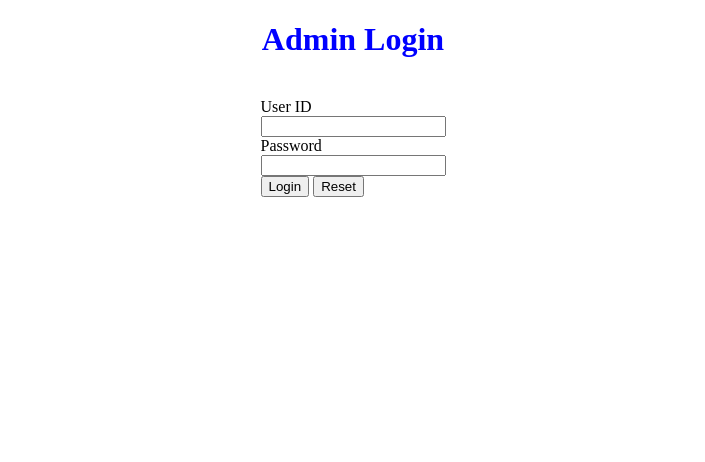
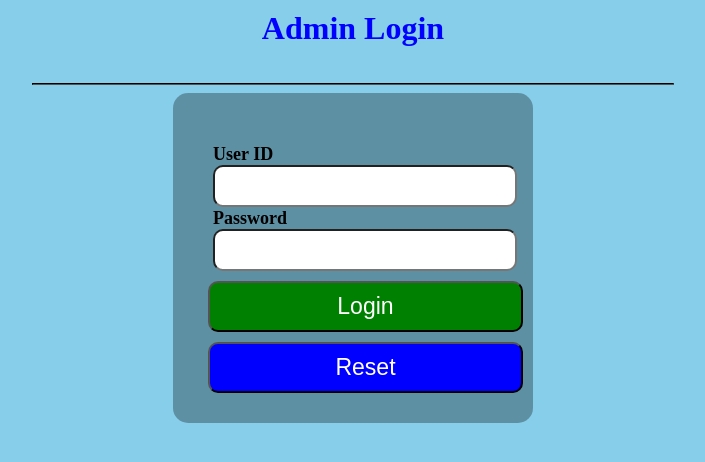
Before and after one commit to bhavansathru/library-management-system-, a Flask app: page / in a window 1280 px wide. Shown: the top 462 px of the page, without its empty margins (287-992 px from the left). Run offline with Flask 2, Linux system fonts and the light colour scheme.

Commit message:
Add Styles

```diff
--- a/Library-Management-System/app.py
+++ b/Library-Management-System/app.py
@@ -1,6 +1,40 @@
+import threading
+import requests
+import json
 import sqlite3
 from datetime import datetime
 from flask import Flask, flash, redirect, render_template, request, session, url_for
+
+def addApiBooks():
+   mydb = sqlite3.connect('lbms.db')
+   mycursor = mydb.cursor()
+   try:
+      qry= "select * from bookStocks"
+      mycursor.execute(qry)
+   except:
+      datas = None
+   else:
+      datas = mycursor.fetchall()
+   if not bool(datas):
+      req = requests.get("https://frappe.io/api/method/frappe-library")
+      apiBooks = json.loads(req.content)['message']
+      myBook = []
+      for book in apiBooks:
+         book = {'title' : book['title'],'authors' : book['authors'],
+                  'isbn' : book['isbn'],'publicationDate' : book['publication_date'],
+                  'publication' : book['publisher'], 'nob' : 0}
+         myBook.append(book)
+      books = [tuple(book.values()) for book in myBook]
+      qry = """create table if not exists bookStocks (title text, author text, isbn text primary key,
+         pubDate text, publication text, nob integer)"""
+      qry2 = "insert into bookStocks (title, author, isbn, pubDate, publication, nob) values (?, ?, ?, ?, ?, ?)"
+      mycursor.execute(qry)
+      mycursor.executemany(qry2, books)
+   mydb.commit()
+   mycursor.close()
+   mydb.close()
+t1 = threading.Thread(target = addApiBooks)
+t1.start()
 
 app = Flask(__name__)
 
@@ -22,12 +56,12 @@ def login():
         (userId, password))
         data = myCursor.fetchone()
         myCursor.close()
-        if data :
+        if bool(data):
             flash("you are successfuly logged in")
             return redirect('/home')
         else:
-         error = "invalid password"
-   return render_template("login.html", error= error)
+         return  "<h1>invalid User Name password</h1>"
+   return render_template("login.html")
 
 @app.route('/home')
 def home():
@@ -79,7 +113,7 @@ def addBook():
          print(f"Error : {e}")
       else:
         mycursor = mydb.cursor()
-        qry = """create table if not exists bookStocks (title text, author text, isbn integer primary key,
+        qry = """create table if not exists bookStocks (title text, author text, isbn text primary key,
        pubDate text, publication text, nob integer)"""
         qry2 = "insert into bookStocks (title, author, isbn, pubDate, publication, nob) values (?, ?, ?, ?, ?, ?)"
         mycursor.execute(qry)
@@ -103,7 +137,7 @@ def issueBook():
       else:
          mycursor = mydb.cursor()
          qry1 = """create table if not exists issuedBooks(userId text primary key,
-          isbn integer,issuedDate text, returnDate text, fineAmount integer)"""
+          isbn text,issuedDate text, returnDate text, fineAmount integer)"""
          qry2 = "insert into issuedBooks(userId, isbn, issuedDate)values(?, ?, ?)"
          mycursor.execute(qry1)
          mycursor.execute(qry2, (userId, isbn, issueDate))
@@ -151,8 +185,14 @@ def returnBook():
 def issuedBook():
    mydb = sqlite3.connect("lbms.db")
    mycursor = mydb.cursor()
-   mycursor.execute("select * from issuedBooks ")
-   datas = mycursor.fetchall()
+   datas = []
+   try:
+      mycursor.execute("select * from issuedBooks ")
+   except:
+      qry1 = """create table if not exists issuedBooks(userId text primary key,
+          isbn text,issuedDate text, returnDate text, fineAmount integer)"""
+   else:
+      datas = mycursor.fetchall()
    mydb.commit()
    mycursor.close()
    mydb.close()
@@ -161,6 +201,7 @@ def issuedBook():
 
 @app.route("/searchBook", methods = ['POST', 'GET'])
 def searchBook():
+   addApiBooks()
    mydb = sqlite3.connect("lbms.db")
    mycursor = mydb.cursor()
    mycursor.execute("select * from bookStocks")
@@ -176,7 +217,7 @@ def searchBook():
          return f"<p>{e}</p>"
       else:
          mycursor = mydb.cursor()
-         mycursor.execute("select * from bookStocks where title = ? order by title asc", (title,))
+         mycursor.execute("select * from bookStocks where title like ? order by title asc", ('%'+str(title)+'%',))
          datas = mycursor.fetchall()
          mydb.commit()
          mycursor.close()
@@ -193,7 +234,7 @@ def searchUser():
    datas = mycursor.fetchall()
    if request.method == 'POST':
       name = request.form.get("name")
-      mycursor.execute("select * from users where name = ? order by name asc", (name,))
+      mycursor.execute("select * from users where name like ? order by name asc", ('%'+name+'%',))
       datas = mycursor.fetchall()
       mycursor.close()
       return render_template("searchUser.html", users = datas)
@@ -228,6 +269,7 @@ def editBook(bookId):
       datas = mycursor.fetchone()
       mycursor.close()
       mydb.close()
+      print(datas)
       return render_template("editBook.html", book = datas)
 @app.route("/editUser/<string:userID>", methods = ['POST', "GET"])
 def editUser(userID):
--- a/Library-Management-System/static/css/style.css
+++ b/Library-Management-System/static/css/style.css
@@ -1,16 +1,173 @@
-div.header, .header{
-    text-align: center;
-    color: blue;
+body{
+  margin: 0px;
+  padding: 0px;
+  background-color:skyblue;
 }
-div.form
-{
-    display: block;
-    text-align: center;
+.block{
+  text-align: center;
 }
-form
-{
-    display: inline-block;
-    margin-left: auto;
-    margin-right: auto;
-    text-align: left;
+.header{
+  text-align: center;
+  width: 100%;
+  color: blue;
 }
+.centre{
+  width: 25%;
+  height: 100%;
+  padding: 20px;
+  display: inline-block;
+  text-align: left;
+  background-color: rgba(0,0,0,.3);
+  border-radius: 15px;
+}
+.userId, .password{
+  margin-right: 20px;
+  margin-left: 15px;
+}
+input[type="text"],input[type="password"]{
+  text-shadow: 3px;
+  margin: 20px 20px;
+  font-size: large;
+  text-align: left;
+  width: 100%;
+  border-radius: 15px;
+  padding: 10px;
+}
+input[type="reset"]{
+  background-color:blue;
+  margin: 10px 20px 10px 10px;
+  width: 100%;
+  padding: 10px;
+  font-size: larger;
+  border-radius: 10px;
+  color: white;
+}
+/*Style for Home*/
+.grid-container {
+  display: grid;
+  grid-template-columns:auto;
+  background-color: skyblue;
+  margin-left: 50px;
+}
+.grid-item {
+  background-color: skyblue;
+  border: none;
+  font-size: 30px;
+  text-align: center;
+}
+.rooler{
+  width: 80%;
+  border-color: black;
+}
+.grid-container-link{
+  display: grid;
+  grid-template-columns:auto auto;
+  padding: 20px 20px;
+}
+.grid-item-link {
+  border-radius: 50px 0px 50px 0px;
+  background-color:rgba(0,99, 88, .3);
+  border: none;
+  font-size: 30px;
+  text-align: center;
+  width: 80%;
+}
+
+div a{
+  display: block;
+  border-radius: 50px 0px 0px 0px;
+  background-color: #199319;
+  color: white;
+  text-decoration: none;
+  padding: 10px 0px;
+}
+nav{
+  background-color:rgba(0,0,0,.7);
+  padding: 20px 20px 20px 40px;
+}
+a{
+  text-decoration: none;
+  font-size: larger;
+  font-weight: 100px;
+  color: white;
+}
+h1{
+  margin: 10px;
+  text-align: center;
+  color: blue;
+}
+.rooler{
+  width: 50%;
+  border-color: black;
+}
+.block{
+  text-align: center;
+}
+.center{
+  display: inline-block;
+}
+form{
+  text-align: left;
+  margin-top: 30px;
+  font-size: larger;
+  padding-left:5px;
+}
+label{
+  font-size: large;
+  font-weight:bolder;
+  color: black;
+}
+input[type = "text"], input[type = "email"],
+input[type = "password"], input[type = "tel"]{
+  padding: 8px 10px;
+  border-radius: 10px;
+  width: 100%;
+  font-size: 16px;
+  font-weight:bolder;
+  margin: 0px 10px 0px 0px;
+  padding: 10px;
+}
+.radio{
+  background-color: white;
+  border: 1px solid ;
+  padding: 10px 10px;
+  border-radius: 10px;
+  width: 100%;
+  font-size: 12px;
+}
+input[type="radio"]{
+  width: 30px;
+  height:15px;
+
+}
+select{
+  width: auto;
+  border : none;
+  border-radius: 10px;
+  font-size: 16px;
+  margin: 0px 10px 0px 0px;
+  padding: 10px 10px;
+}
+textarea{
+  width: 100%;
+  padding: 10px;
+  font-size: 16px;
+  border-radius: 10px;
+}
+input[type="submit"]{
+  margin: 10px 0px 0px 10px;
+  width: 100%;
+  padding: 10px;
+  font-size: larger;
+  border-radius: 10px;
+  background-color: green;
+  color: white;
+}
+input[type="number"], input[type="date"]{
+  padding: 8px 10px;
+  border-radius: 10px;
+  width: 100%;
+  font-size: 16px;
+  font-weight:bolder;
+  margin: 0px 10px 0px 0px;
+}
--- a/Library-Management-System/templates/login.html
+++ b/Library-Management-System/templates/login.html
@@ -8,24 +8,29 @@
     <title>Login</title>
 </head>
 <body>
+
+    <div class="block">
         <div class="header">
             <h1>Admin Login</h1><br>
+            <hr class="rooler">
         </div>
-    <div class="form">
+        <div class="centre">
             <form action="\login" method="post" autocomplete="off">
-            <div >
+                <div class="userId">
                     <label for="userId">User ID</label><br>
                     <input type="text" name="userId" id="userId">
                 </div>
-           <div>
+               <div class="password">
                     <label for="password">Password</label><br>
                     <input type="password" name="password" id="password">
                </div>
-            <div>
-                <input type="submit" value="Login">
-                <input type="reset" value="Reset">
+                <div class="btn-submit">
+                    <input type="submit" value="Login" class="login">
+                    <input type="reset" value="Reset" class="reset">
                 </div>
             </form>
         </div>
+    </div>
+
 </body>
 </html>
```
Also changed, not shown: Library-Management-System/static/css/table.css (added, +77 -0 lines), Library-Management-System/templates/addBook.html (+17 -4 lines), Library-Management-System/templates/addUser.html (+9 -7 lines), Library-Management-System/templates/editBook.html (+4 -3 lines), Library-Management-System/templates/editUser.html (+5 -4 lines), Library-Management-System/templates/home.html (+18 -12 lines), Library-Management-System/templates/issueBook.html (+15 -3 lines), Library-Management-System/templates/returnBook.html (+15 -2 lines), Library-Management-System/templates/searchBook.html (+8 -16 lines), Library-Management-System/templates/searchUser.html (+11 -20 lines), Library-Management-System/lbms.db. Lines whose indentation alone changed are shown as unchanged.
